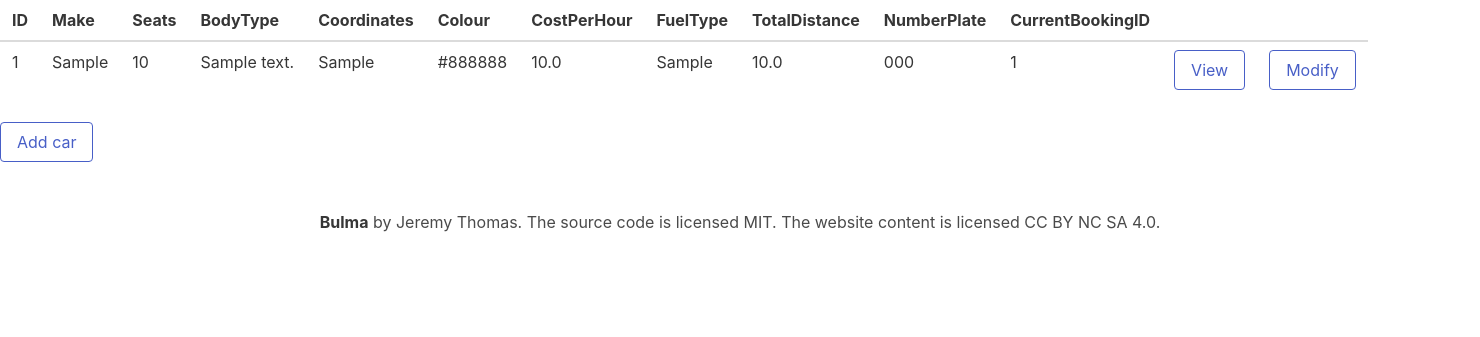
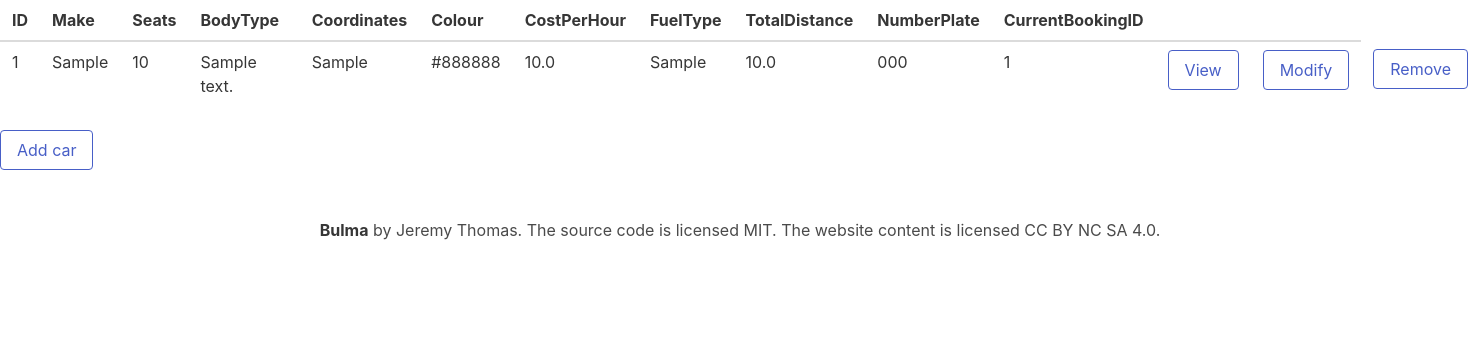
Before and after one commit to PIoT-CSS/master-pi, a Flask app: page /management/cars in a window 1480 px wide. Shown: the part 56-393 px from the top of the page. Run offline with Flask 2, Linux system fonts and the light colour scheme; tables that the repository leaves empty hold one stand-in row (values such as "Sample post"); parts of the project's set-up code (start-up, migrations or seed data) failed here and were passed over; some libraries are stand-ins or nearby versions.

Commit message:
added remove car feature in car management

```diff
--- a/src/MasterCSS/controllers/management/car.py
+++ b/src/MasterCSS/controllers/management/car.py
@@ -1,7 +1,8 @@
 """
 car.py contains car management controllers.
 """
-import os, json
+import os
+import json
 from MasterCSS.models.car import Car
 from MasterCSS.cli import db
 from flask import (
@@ -48,11 +49,11 @@ def add_car():
     elif request.method == 'GET':
         return render_template(
             "management/cars/add.html",
-            car_colours = car_colours,
-            car_body_types = car_body_types,
-            car_seats = car_seats,
-            car_fuel_types = car_fuel_types,
-            car_coordinates = car_coordinates
+            car_colours=car_colours,
+            car_body_types=car_body_types,
+            car_seats=car_seats,
+            car_fuel_types=car_fuel_types,
+            car_coordinates=car_coordinates
         )
 
 
@@ -61,7 +62,7 @@ def view_all_cars():
     return render_template("management/cars/viewall.html", cars=db.session.query(Car).all())
 
 
-@controllers.route('/management/cars/<int:id>/modify', methods=['GET', 'POST'])
+@controllers.route(CAR_MANAGEMENT_API_URL + '/<int:id>/modify', methods=['GET', 'POST'])
 def modify_car(id):
     if request.method == 'POST':
         secretkey = request.form.get('secretkey')
@@ -86,14 +87,22 @@ def modify_car(id):
         return render_template(
             "management/cars/modify.html",
             car=db.session.query(Car).filter_by(ID=id).scalar(),
-            car_colours = car_colours,
-            car_body_types = car_body_types,
-            car_seats = car_seats,
-            car_fuel_types = car_fuel_types,
-            car_coordinates = car_coordinates
+            car_colours=car_colours,
+            car_body_types=car_body_types,
+            car_seats=car_seats,
+            car_fuel_types=car_fuel_types,
+            car_coordinates=car_coordinates
         )
 
-@controllers.route('/management/cars/<int:id>', methods=['GET'])
+
+@controllers.route(CAR_MANAGEMENT_API_URL + '/<int:id>', methods=['GET'])
 def view_car(id):
     # TODO: show bookings for cars
     return render_template("management/cars/view.html", car=db.session.query(Car).filter_by(ID=id).scalar())
+
+
+@controllers.route(CAR_MANAGEMENT_API_URL + '/<int:id>/remove', methods=['GET'])
+def remove_car(id):
+    db.session.query(Car).filter_by(ID=id).delete()
+    db.session.commit()
+    return redirect(url_for('car_management_controllers.view_all_cars'))
--- a/src/MasterCSS/templates/management/cars/view.html
+++ b/src/MasterCSS/templates/management/cars/view.html
@@ -31,6 +31,7 @@
             <td>{{car.NumberPlate}}</td>
             <td>{{car.CurrentBookingID}}</td>
             <td><a href={{url_for('car_management_controllers.modify_car', id=car.ID)}} class="button is-link is-outlined">Modify</a></td>
+            <td><a href={{url_for('car_management_controllers.remove_car', id=car.ID)}} class="button is-link is-outlined">Remove</a></td>
         </tr>
     </tbody>
 </table>
--- a/src/MasterCSS/templates/management/cars/viewall.html
+++ b/src/MasterCSS/templates/management/cars/viewall.html
@@ -36,6 +36,7 @@
                 <td>{{car.CurrentBookingID}}</td>
                 <td><a href={{url_for('car_management_controllers.view_car', id=car.ID)}} class="button is-link is-outlined">View</a></td>
                 <td><a href={{url_for('car_management_controllers.modify_car', id=car.ID)}} class="button is-link is-outlined">Modify</a></td>
+                <td><a href={{url_for('car_management_controllers.remove_car', id=car.ID)}} class="button is-link is-outlined">Remove</a></td>
             </tr>
         {% endfor %}
     </tbody>
```
Also changed, not shown: README.md.
